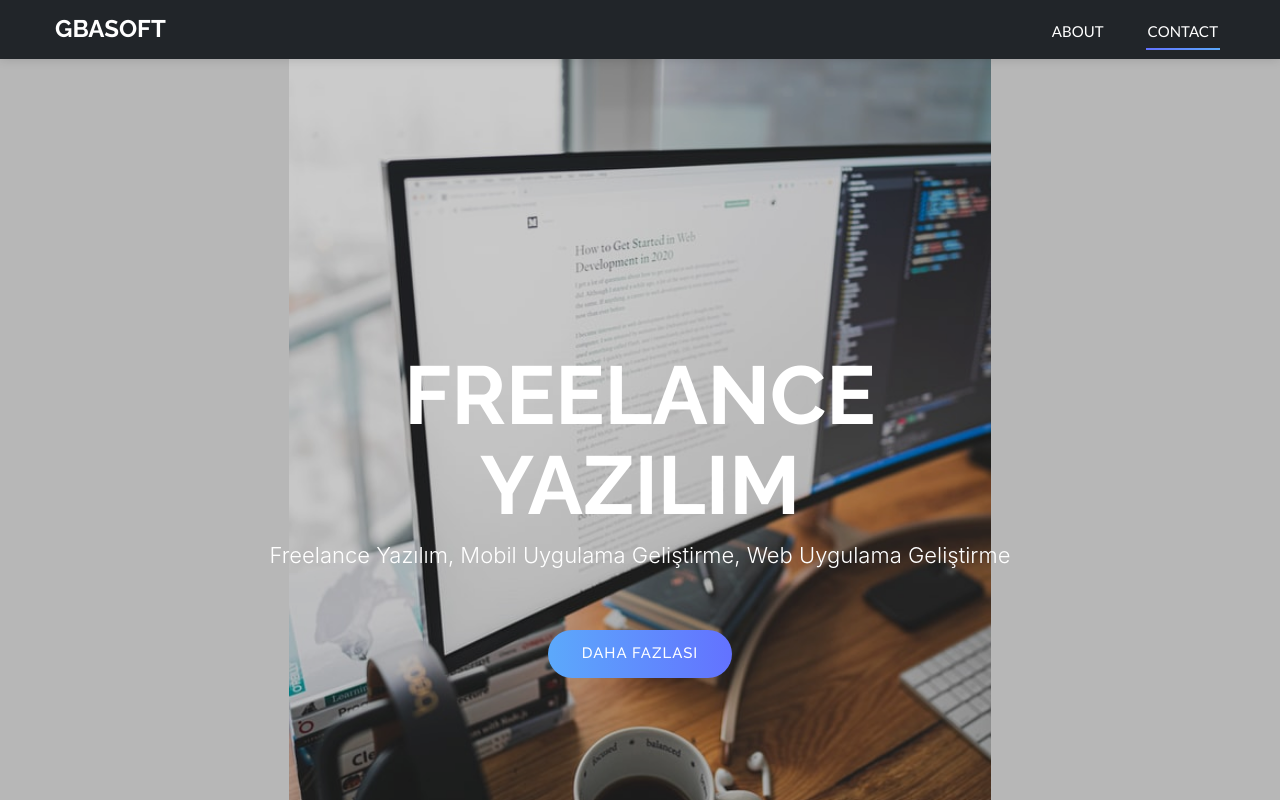
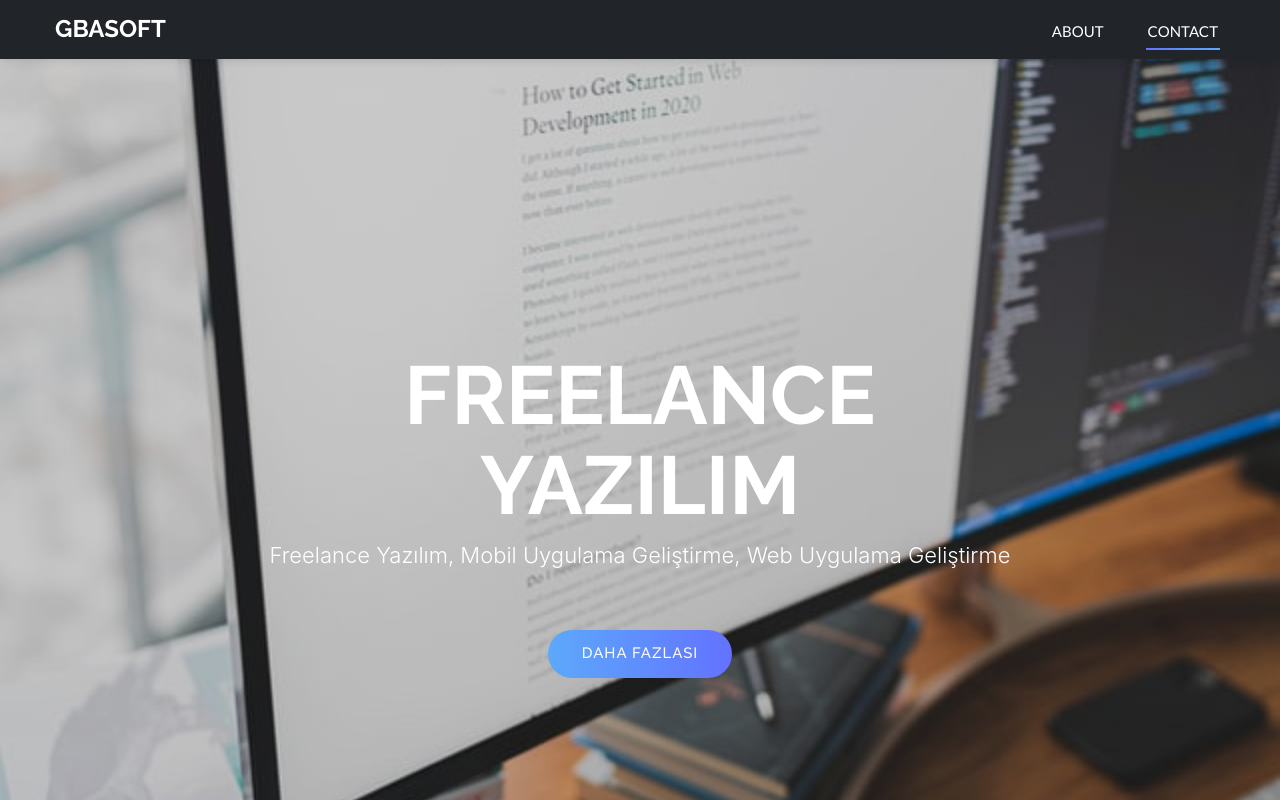
Before and after one commit to GBASOFT-Company/Sites, a React (Create React App) app: page / in a window 1280 px wide. Shown: the top 800 px of the page. Built offline with nearby package versions, Linux system fonts and the light colour scheme.

Commit message:
About part fit problem

```diff
--- a/public/css/style.css
+++ b/public/css/style.css
@@ -182,15 +182,16 @@ a:focus, .btn:focus, .btn:active:focus, .btn.active:focus, .btn.focus, .btn:acti
 }
 /* Header Section */
 .intro {
+	display: table;
 	width: 100%;
 	max-width: 100%;
 	padding: 0;
 	background: url(../img/intro-bg.jpg) center center no-repeat;
 	background-color: #e5e5e5;
-	-webkit-background-size: contain;
-	-moz-background-size: contain;
-	background-size: contain;
-	-o-background-size: contain;
+	-webkit-background-size: cover;
+	-moz-background-size: cover;
+	background-size: cover;
+	-o-background-size: cover;
 }
 .intro .overlay {
 	background: rgba(0,0,0,0.2);
```
